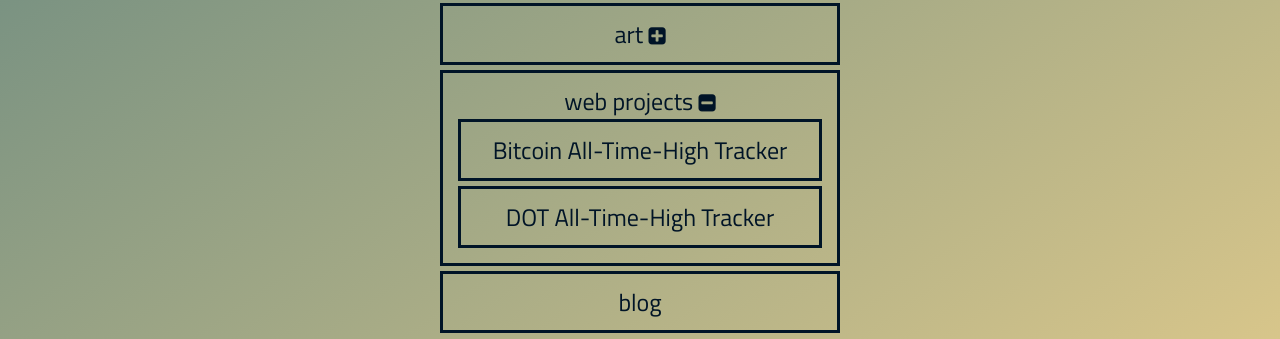
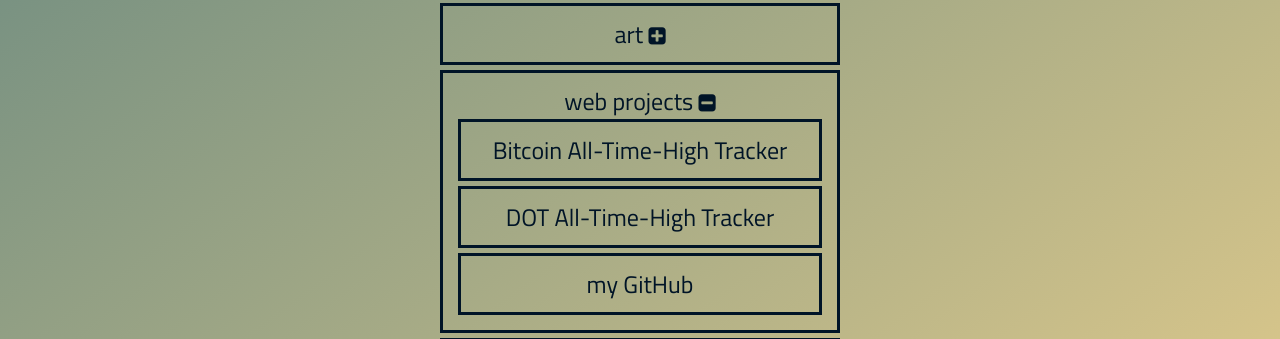
Before and after one commit to JaphyHigg/japhyhigg.com, a plain HTML site: page index.html in a window 1280 px wide. Both pictures are taken after a click on the element "web projects". Shown: the part 171-510 px from the top of the page. Drawn offline with Linux system fonts and the light colour scheme.

Commit message:
Add files via upload

```diff
--- a/index.html
+++ b/index.html
@@ -47,6 +47,8 @@
             <div class="dropdown-options">
                 <a href="https://www.BTCATHTrack.com">Bitcoin All-Time-High Tracker</a>
                 <a href="https://www.DOTATH.com">DOT All-Time-High Tracker</a>
+                <a href="https://github.com/JaphyHigg">my GitHub</a>
+
             </div>
         </article>
 
```
